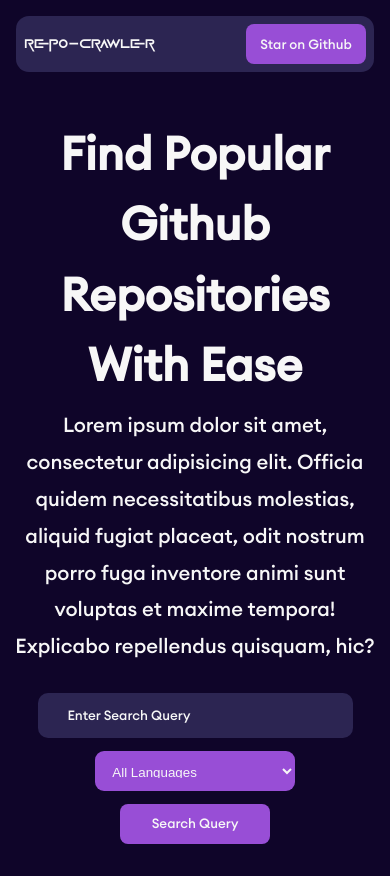
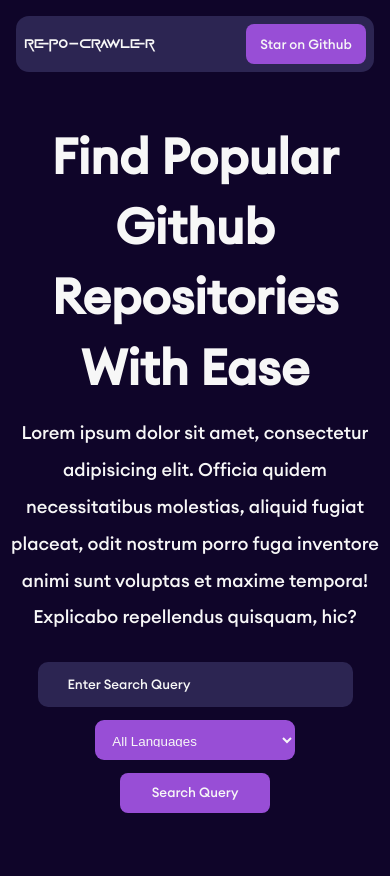
Before and after one commit to codetesla51/repo_crawler, a plain HTML site: page index.html in a window 390 px wide. After the commit the page ends 845 px from the top, so only its background shows below. Drawn offline with Linux system fonts and the light colour scheme.

Commit message:
Update style.css

```diff
--- a/styles/style.css
+++ b/styles/style.css
@@ -275,11 +275,11 @@ body {
 }
 @media only screen and (max-width: 480px) {
   .header h2 {
-    font-size: 45.8px;
+    font-size: 48.8px;
     line-height: 70.4px;
   }
   .header p {
-    font-size: 20.2px;
+    font-size: 18.2px;
     line-height: 36.8px;
   }
   .input_field .input {
```
